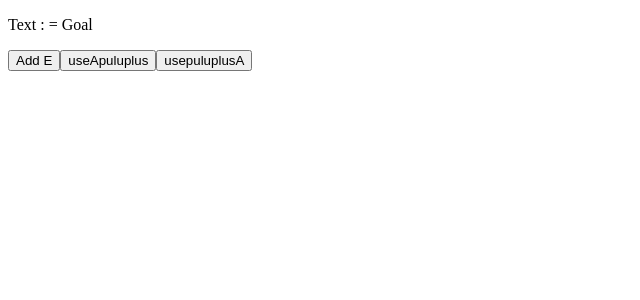
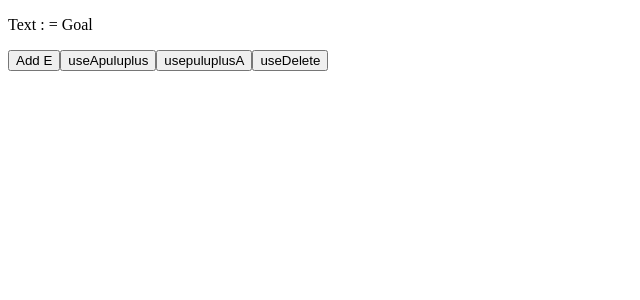
Before and after one commit to koyamal/pra_vue3, a Vue app in the folder vuePractive/: page / in a window 1280 px wide. Shown: the top 300 px of the page, without its empty margins (0-640 px from the left). Built offline with nearby package versions, Linux system fonts and the light colour scheme.

Commit message:
Use delete

```diff
--- a/vuePractive/src/components/atom/E.vue
+++ b/vuePractive/src/components/atom/E.vue
@@ -27,6 +27,16 @@ export default {
       let a = 1;
       console.log(++a);
       console.log(a);
+    },
+    useDelete() {
+      const data = {
+        userName: 'Bob',
+        updateDate: '20230818',
+        checkFlag: false,
+      };
+      console.log(data);
+      delete data.updateDate;
+      console.log(data);
     }
   }
 }
@@ -38,5 +48,6 @@ export default {
     <button @click="() => count += 'E'">Add E</button>
     <button @click="useApuluplus">useApuluplus</button>
     <button @click="usepuluplusA">usepuluplusA</button>
+    <button @click="useDelete">useDelete</button>
   </div>
 </template>
```
